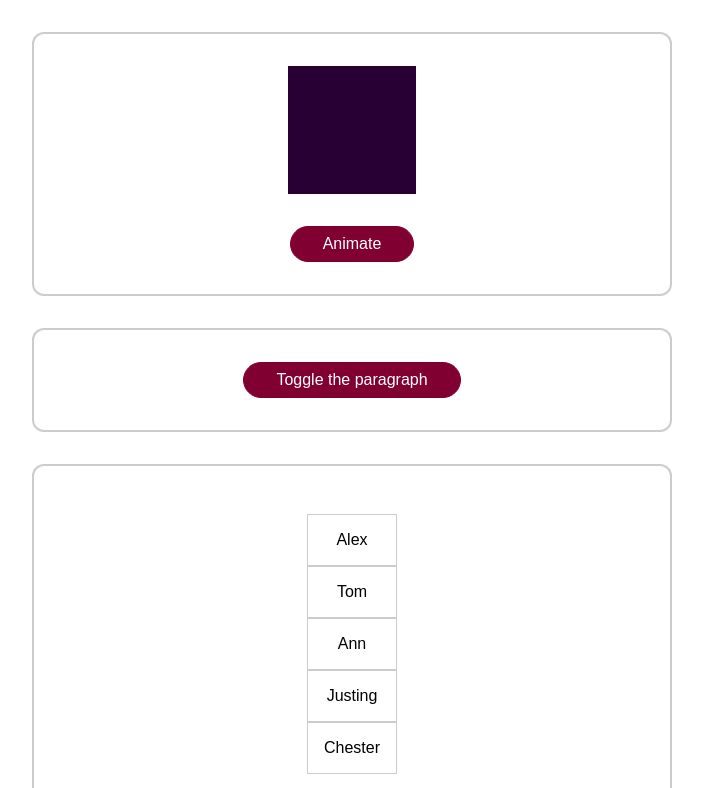
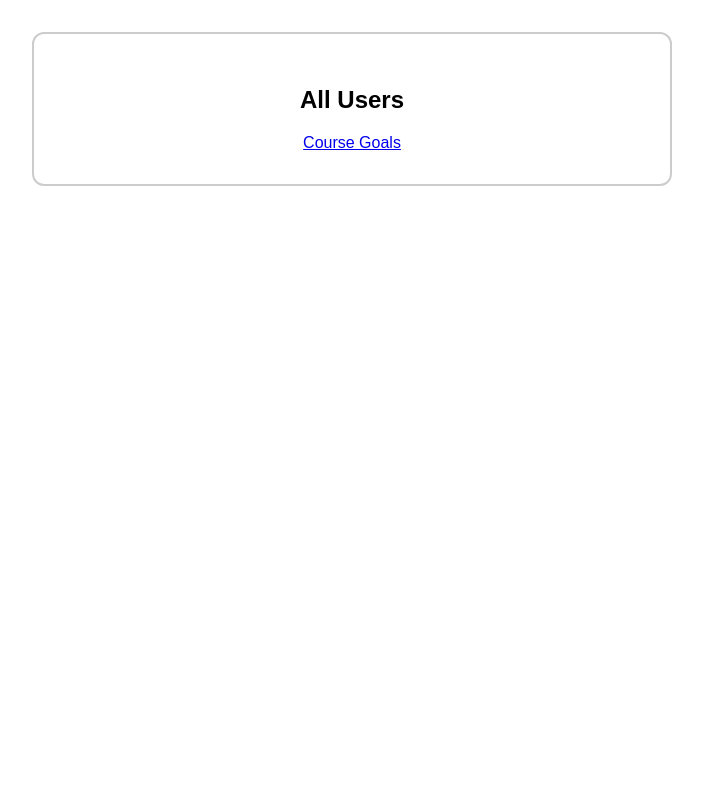
Before and after one commit to AlexL70/vue-the-complete-guide, a Vue app in the folder l192-animations/: page / in a window 1280 px wide. Shown: the top 788 px of the page, without its empty margins (288-991 px from the left). Built offline with nearby package versions, Linux system fonts and the light colour scheme.

Commit message:
207. Animating Route Changes

```diff
--- a/l192-animations/package.json
+++ b/l192-animations/package.json
@@ -9,7 +9,8 @@
   },
   "dependencies": {
     "core-js": "^3.6.5",
-    "vue": "^3.0.0"
+    "vue": "^3.0.0",
+    "vue-router": "^4.1.6"
   },
   "devDependencies": {
     "@vue/cli-plugin-babel": "~4.5.0",
--- a/l192-animations/src/App.vue
+++ b/l192-animations/src/App.vue
@@ -1,5 +1,11 @@
 <template>
-  <div class="container">
+  <router-view v-slot="slotProps">
+    <transition name="route" mode="out-in">
+      <component :is="slotProps.Component"></component>
+    </transition>
+  </router-view>
+
+  <!-- <div class="container">
     <div class="block" :class="{ animate: animatedBlock }"></div>
     <button @click="animateBlock">Animate</button>
   </div>
@@ -26,13 +32,13 @@
   </base-modal>
   <div class="container">
     <button @click="showDialog">Show Dialog</button>
-  </div>
+  </div> -->
 </template>
 
 <script>
-import ListData from "./components/ListData.vue";
+//import ListData from "./components/ListData.vue";
 export default {
-  components: { ListData, },
+  //components: { ListData, },
   data() {
     return {
       animatedBlock: false,
@@ -186,6 +192,23 @@ button:active {
   opacity: 1;
 }
 
+.route-enter-from {}
+
+.route-enter-active {
+  animation: fade-out 0.2s ease-out reverse;
+}
+
+
+.route-enter-to {}
+
+.route-leave-from {}
+
+.route-leave-active {
+  animation: fade-out 0.2s ease-in;
+}
+
+.route-leave-to {}
+
 @keyframes slide-scale {
   0% {
     transform: translateX(0) scale(1);
--- a/l192-animations/src/main.js
+++ b/l192-animations/src/main.js
@@ -1,10 +1,22 @@
 import { createApp } from 'vue';
+import { createRouter, createWebHistory } from 'vue-router';
 
 import App from './App.vue';
 import BaseModal from './components/BaseModal.vue';
+import AllUsers from './pages/AllUsers.vue'
+import CourseGoals from './pages/CourseGoals.vue'
+
+const router = createRouter({
+    history: createWebHistory(),
+    routes: [
+        { path: "/", component: AllUsers },
+        { path: "/goals", component: CourseGoals },
+    ],
+});
 
 const app = createApp(App);
 
 app.component('base-modal', BaseModal);
+app.use(router);
 
 app.mount('#app');
--- /dev/null
+++ b/l192-animations/src/pages/AllUsers.vue
@@ -0,0 +1,6 @@
+<template>
+    <div class="container">
+        <h2>All Users</h2>
+        <router-link to="/goals">Course Goals</router-link>
+    </div>
+</template>
--- /dev/null
+++ b/l192-animations/src/pages/CourseGoals.vue
@@ -0,0 +1,6 @@
+<template>
+    <div class="container">
+        <h2>CourseGoals</h2>
+        <router-link to="/">All Users</router-link>
+    </div>
+</template>
```
Also changed, not shown: 1 other file (tests, documents, lock files or other folders).
